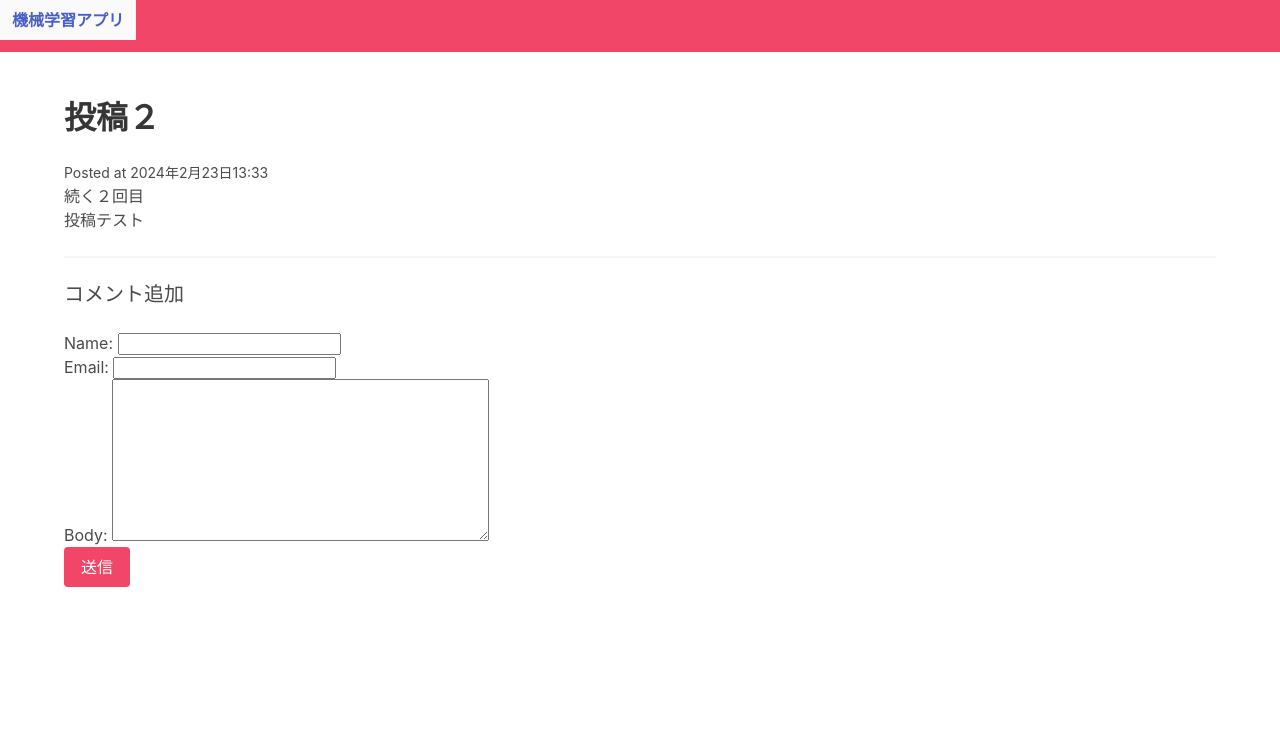
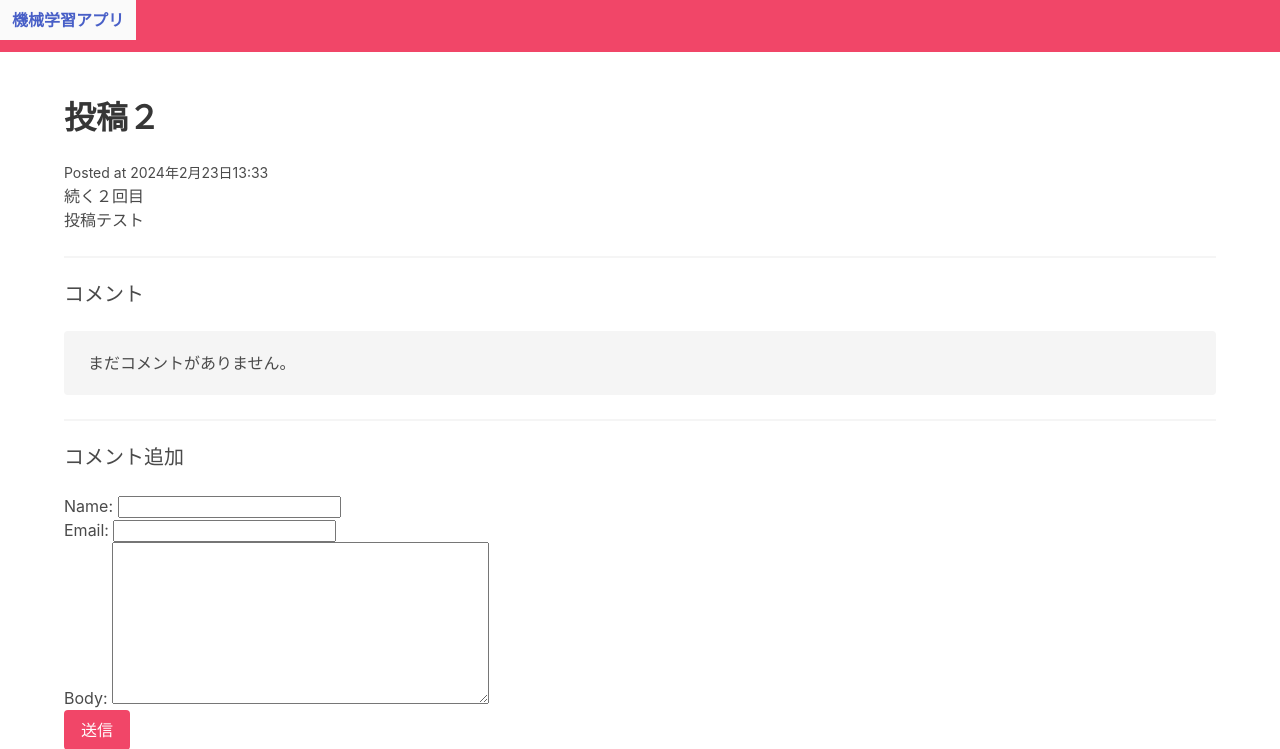
Before and after one commit to mizu-0205/app_01, a Django app: a page that uses microblog/blog/templates/blog/post_detail.html in a window 1280 px wide. Shown: the top 749 px of the page. Run offline with Django 5.2, Linux system fonts and the light colour scheme; data comes from the database, SQL or seed files in the repository; both versions use the stored data as it was after the commit.

Commit message:
完成

```diff
--- a/microblog/blog/templates/blog/post_detail.html
+++ b/microblog/blog/templates/blog/post_detail.html
@@ -6,6 +6,29 @@
     <small>Posted at {{post.posted_data}}</small>
     <p>{{post.intro}}</p>
     <p>{{post.body}}</p>
+    <hr />
+
+    <!-- コメントの表示 -->
+    <h2 class="subtitle">コメント</h2>
+
+    {% for comment in post.comments.all%}
+    <article class="media">
+        <div class="media-content">
+            <div class="content">
+                <p>
+                    <strong>{{comment.name}}</strong> <small>{{comment.data_added}}</small>
+                    <br />
+                    {{comment.body}}
+                </p>
+            </div>
+        </div>
+    </article>
+    {% empty %}
+    <div class="notification">
+        <p>まだコメントがありません。</p>
+    </div>
+    {% endfor %}
+
     <hr />
 
     <!-- コメント編集　-->
```
Also changed, not shown: microblog/db.sqlite3.
